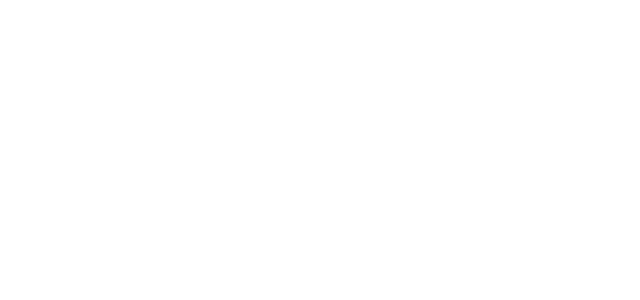
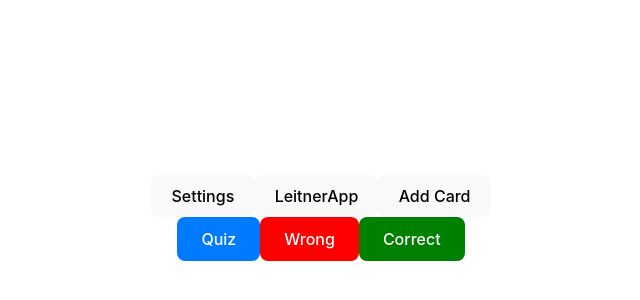
Before and after one commit to MistrAnderson/Leitnerboxd, a React (Vite) app: page /about in a window 1280 px wide. Before the commit this address had no page. Shown: the part 182-482 px from the top of the page, without its empty margins (319-959 px from the left). Built offline with nearby package versions, Linux system fonts and the light colour scheme.

Commit message:
feat: add about page with exemple components

```diff
--- a/src/Router.tsx
+++ b/src/Router.tsx
@@ -3,6 +3,7 @@
 import Cards from '@components/cards/Cards.tsx'
 import Quiz from '@components/quiz/Quiz'
 import Home from '@components/home/Home'
+import About from '@components/about/About'
 
 export default function Router() {
   return (
@@ -21,6 +22,10 @@
             <Route index element={ <Quiz /> } />
           </Route>
 
+          <Route path="about" >
+            <Route index element={ <About /> } />
+          </Route>
+
         </Route>
 
       </Routes>
--- /dev/null
+++ b/src/components/about/About.tsx
@@ -0,0 +1,14 @@
+import { useNavigate } from "react-router";
+import Button, { CorrectButton, WrongButton } from "../button/Button";
+
+export default function About() {
+  const navigate = useNavigate()
+
+  return (
+    <div>
+      <Button onClick={() => navigate("/quiz")}>Quiz</Button>
+      <WrongButton onClick={() => console.log("wrong clicked")}>Wrong</WrongButton>
+      <CorrectButton onClick={() => console.log("correct clicked")}>Correct</CorrectButton>
+    </div>
+  )
+}
```
Also changed, not shown: src/components/about/about.module.css (added).
